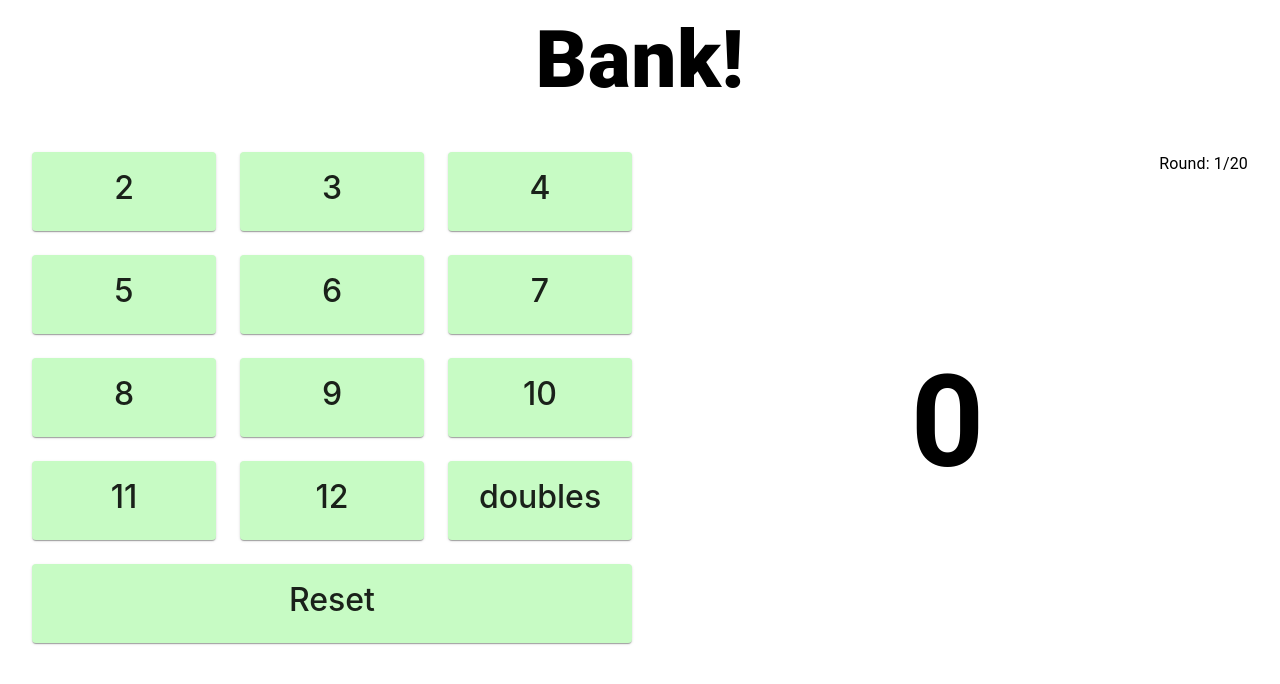
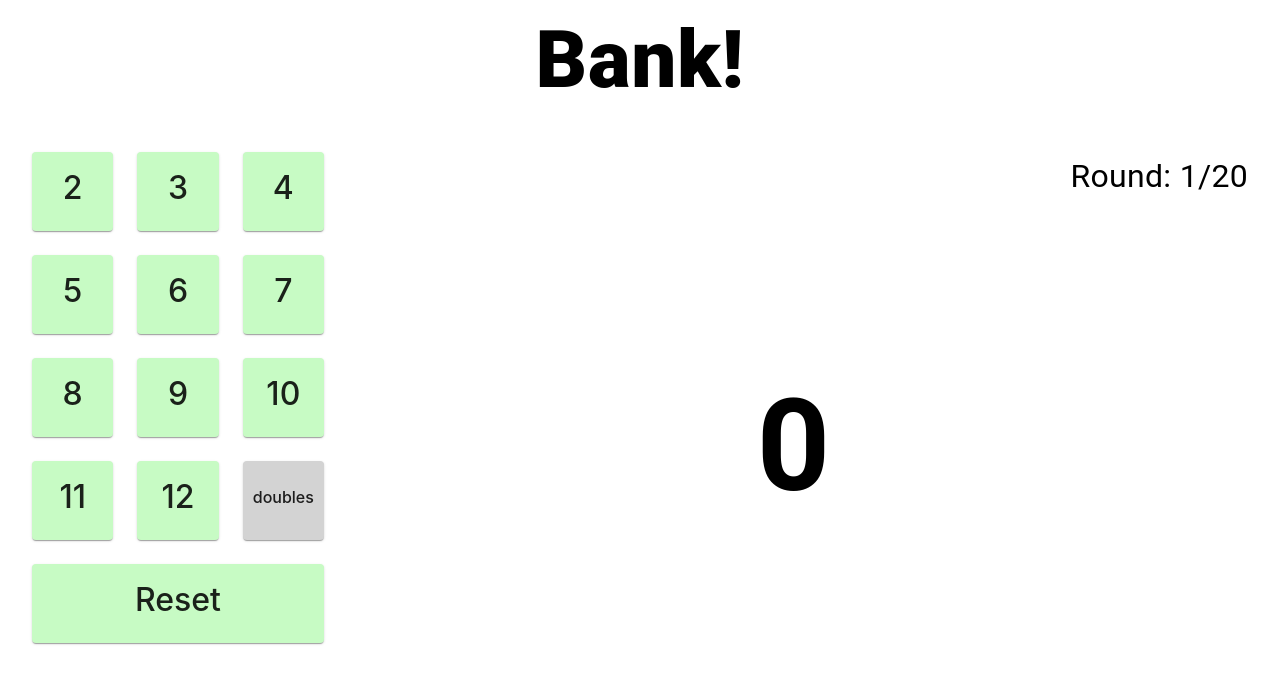
Before and after one commit to SpencerKing7/Bank, a React (Create React App) app: page / in a window 1280 px wide. Shown: the top 684 px of the page. Built offline with nearby package versions, Linux system fonts and the light colour scheme.

Commit message:
button colors

```diff
--- a/src/pages/Desktop.tsx
+++ b/src/pages/Desktop.tsx
@@ -51,8 +51,12 @@ const Desktop: React.FC<DesktopProps> = ({ handleSetMobile }) => {
   };
 
   const clickDoubles = () => {
-    setRoundTotal(roundTotal * 2);
-    setRollNum(rollNum + 1);
+    if (rollNum <= 3) {
+      return
+    } else {
+      setRoundTotal(roundTotal * 2);
+      setRollNum(rollNum + 1);
+    }
   };
 
   const styles = {
@@ -70,6 +74,19 @@ const Desktop: React.FC<DesktopProps> = ({ handleSetMobile }) => {
       textAlign: 'center',
       cursor: "pointer"
     },
+    cardContentDouble: {
+      fontSize: '1rem',
+      fontWeight: 500,
+      textAlign: 'center',
+      cursor: "pointer"
+    },
+    cardContentDoubleDisable: {
+      fontSize: '1rem',
+      fontWeight: 500,
+      textAlign: 'center',
+      backgroundColor: 'lightgray',
+      cursor: 'not-allowed'
+    },
     cardDanger: {
       height: '100%',
       display: 'flex',
@@ -85,6 +102,14 @@ const Desktop: React.FC<DesktopProps> = ({ handleSetMobile }) => {
       justifyContent: 'center',
       backgroundColor: 'green',
       cursor: 'pointer'
+    },
+    cardGray: {
+      height: '100%',
+      display: 'flex',
+      alignItems: 'center',
+      justifyContent: 'center',
+      backgroundColor: 'lightgray',
+      cursor: 'pointer'
     }
   };
 
@@ -96,7 +121,7 @@ const Desktop: React.FC<DesktopProps> = ({ handleSetMobile }) => {
           <Box sx={{ p: "2rem" }}>
             {/* Left */}
             <Grid container spacing={2}>
-              <Grid item xs={6}>
+              <Grid item md={3}>
                 <Grid container spacing={3}>
                   {numbers.dice.map((diceSide) => (
                     <Grid item xs={4} key={diceSide.value}>
@@ -108,8 +133,8 @@ const Desktop: React.FC<DesktopProps> = ({ handleSetMobile }) => {
                     </Grid>
                   ))}
                   <Grid item xs={4}>
-                    <Card sx={rollNum > 3 ? styles.cardGreen : styles.card} onClick={clickDoubles}>
-                      <CardContent sx={styles.cardContent}>doubles</CardContent>
+                    <Card sx={rollNum > 3 ? styles.cardGreen : styles.cardGray} onClick={clickDoubles}>
+                      <CardContent sx={rollNum <= 3 ? styles.cardContentDoubleDisable : styles.cardContentDouble}>doubles</CardContent>
                     </Card>
                   </Grid>
                   <Grid item xs={12}>
@@ -121,8 +146,8 @@ const Desktop: React.FC<DesktopProps> = ({ handleSetMobile }) => {
               </Grid>
 
               {/* Right */}
-              <Grid item xs={6}>
-                <Typography sx={{ textAlign: "right" }}>Round: {roundNum}/20</Typography>
+              <Grid item md={9}>
+                <Typography sx={{ textAlign: "right", fontSize: "2rem" }}>Round: {roundNum}/20</Typography>
                 <Typography
                   sx={{
                     display: "flex",
```
Also changed, not shown: src/components/Player.tsx (added, +14 -0 lines).
